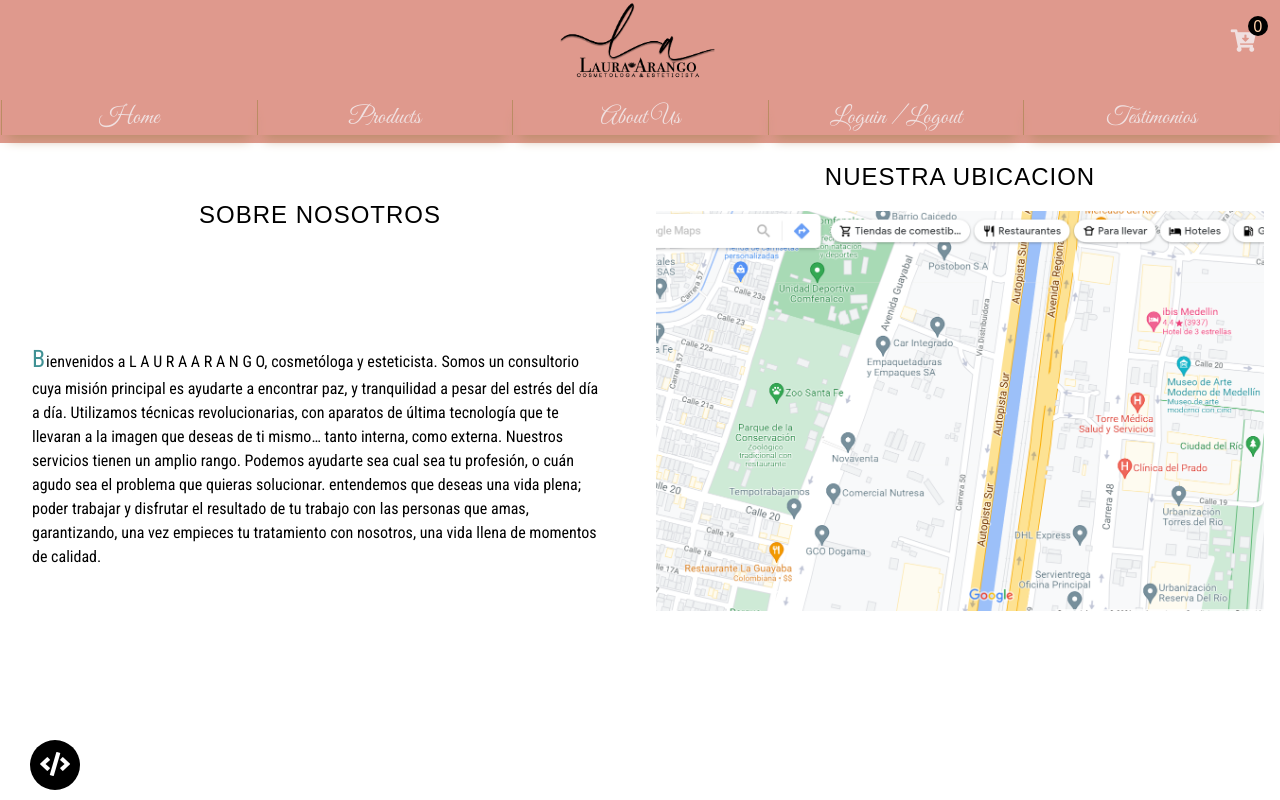
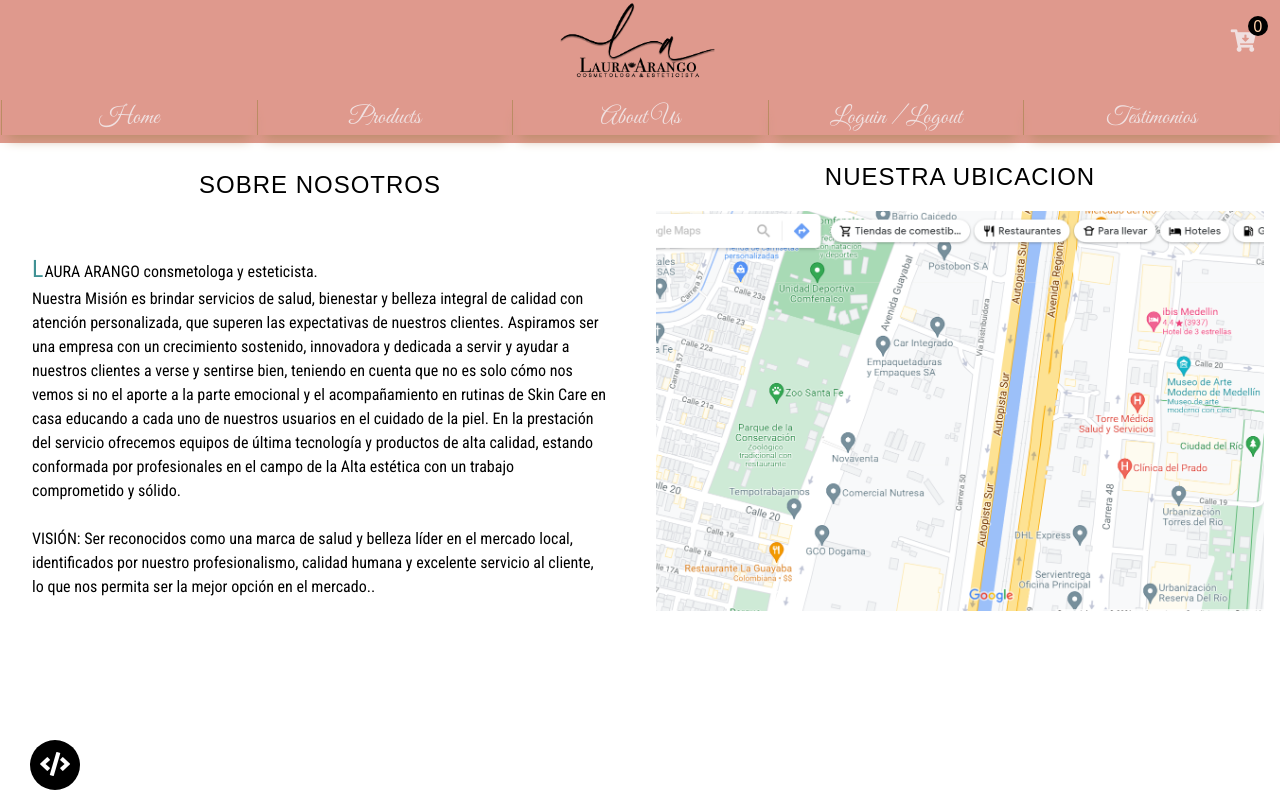
Before and after one commit to jayad23/projectEcommerce, a React (Create React App) app: page /aboutus in a window 1280 px wide. Built offline with nearby package versions, Linux system fonts and the light colour scheme; the HTML template or start-up script is replaced by a standard one.

Commit message:
Log in and log out cleared

```diff
--- a/src/Context/ProductsContext.jsx
+++ b/src/Context/ProductsContext.jsx
@@ -95,6 +95,12 @@ const reducer = ( state, action )=>{
             }
 
         case "REGISTER":
+
+            return{
+                ...state,
+                loggedUser: action.payload
+            }
+        case "LOG_OUT":
 
             return{
                 ...state,
--- a/src/Firebase/Firebase.config.js
+++ b/src/Firebase/Firebase.config.js
@@ -1,6 +1,7 @@
 import firebase from 'firebase/compat/app'
 import "firebase/compat/firestore"
 import 'firebase/compat/auth'
+import { getAuth, signOut } from 'firebase/auth'
 
 const firebaseConfig = {
   apiKey: "AIzaSyAlKiz7UT3X1fF-gTgdJQlD12iDFN3Lbas",
@@ -15,5 +16,8 @@ const firebaseConfig = {
 firebase.initializeApp(firebaseConfig)
 const db = firebase.firestore()
 const googleProvider = new firebase.auth.GoogleAuthProvider()
-
-export { db, googleProvider, firebase }
+const auth = getAuth()
+const logOut = ()=>{
+  return signOut(auth)
+}
+export { db, googleProvider, firebase, logOut }
--- a/src/Views/AboutUs/AboutUs.jsx
+++ b/src/Views/AboutUs/AboutUs.jsx
@@ -11,11 +11,14 @@ const AboutUs = () => {
 
               <div className="container-info">
                 <h2>Sobre nosotros</h2>
-                <p>Bienvenidos a L A U R A  A R A N G O, cosmetóloga y esteticista.
-                Somos un consultorio cuya misión principal es ayudarte a encontrar paz, y tranquilidad a pesar del estrés del día a día.
-                Utilizamos técnicas revolucionarias, con aparatos de última tecnología que te llevaran a la imagen que deseas de ti mismo… tanto interna, como externa.
-                Nuestros servicios tienen un amplio rango. Podemos ayudarte sea cual sea tu profesión, o cuán agudo sea el problema que quieras solucionar.
-                entendemos que deseas una vida plena; poder trabajar y disfrutar el resultado de tu trabajo con las personas que amas, garantizando, una vez empieces tu tratamiento con nosotros, una vida llena de momentos de calidad.</p>
+                <p>LAURA ARANGO consmetologa y esteticista.<br/>
+                    Nuestra Misión es brindar servicios de salud, bienestar y belleza integral de calidad con atención personalizada,
+                    que superen las expectativas de nuestros clientes. Aspiramos ser una empresa con un crecimiento sostenido, innovadora y dedicada
+                    a servir y ayudar a nuestros clientes a verse y sentirse bien, teniendo en cuenta que no es solo cómo nos vemos si no el aporte a
+                    la parte emocional y el acompañamiento en rutinas de Skin Care en casa educando a cada uno de nuestros usuarios en el cuidado de la piel.
+                    En la prestación del servicio ofrecemos equipos de última tecnología y productos de alta calidad, estando conformada por profesionales en
+                    el campo de la Alta estética con un trabajo comprometido y sólido. <br/> <br/>
+                    VISIÓN: Ser reconocidos como una marca de salud y belleza líder en el mercado local, identificados por nuestro profesionalismo, calidad humana y excelente servicio al cliente, lo que nos permita ser la mejor opción en el mercado..</p>
               </div>
 
               <div className="container-map">
--- a/src/Views/Login/Login.jsx
+++ b/src/Views/Login/Login.jsx
@@ -1,6 +1,6 @@
 import React, { useContext, useState } from 'react'
 import { Link } from 'react-router-dom'
-import { firebase, googleProvider} from '../..//Firebase/Firebase.config'
+import { firebase, googleProvider, logOut} from '../..//Firebase/Firebase.config'
 import "./Login.styles.css"
 import ProductsContext from '../../Context/ProductsContext'
 
@@ -35,14 +35,19 @@ const Login = () => {
             alert(`Bienvenido ${user.displayName}. Ya te encuentras registrado`)
 
         } catch (error) {
+            console.log(error)
             alert(error)
         }
     }
 
-
-    const handleLogOutGmail = (e)=>{
+    const handleLogOut = async (e)=>{
         e.preventDefault()
-        console.log('Logged Out')
+        try {
+            await logOut()
+            dispatch({type:'LOG_OUT', payload: null})
+        } catch (error) {
+            alert('Error trying to log out')
+        }
     }
 
 
@@ -65,10 +70,10 @@ const Login = () => {
                                 className="log-in">
                                 <input
                                     onChange={(e) => setEmailAndPass({...emailAndPass, email: e.target.value})}
-                                    type="email" placeholder='E-Mail'/>
+                                    type="email" placeholder='Correo'/>
                                 <input
                                     onChange={(e)=> setEmailAndPass({...emailAndPass, password: e.target.value})}
-                                    type="password" placeholder='Password'/>
+                                    type="password" placeholder='Contraseña'/>
                                 <button type="submit">Ingresar</button>
                             </form>
                             <form
@@ -82,7 +87,7 @@ const Login = () => {
                     {
                         state.loggedUser ?
                         <form
-                            onSubmit={ (e)=>handleLogOutGmail(e)}
+                            onSubmit={ (e)=>handleLogOut(e)}
                             className="container-gmail">
                             <button type='submit'>S A L I R <i className="fas fa-sign-out-alt"></i></button>
                         </form>
```
